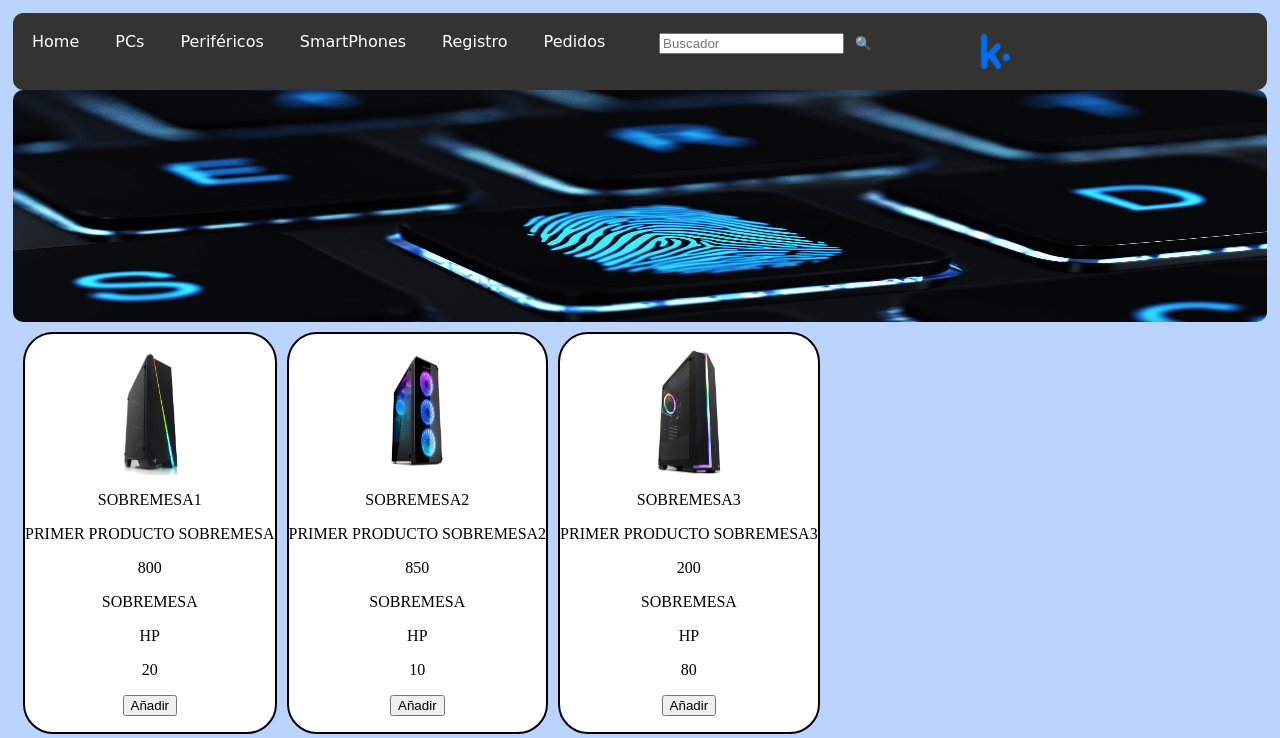
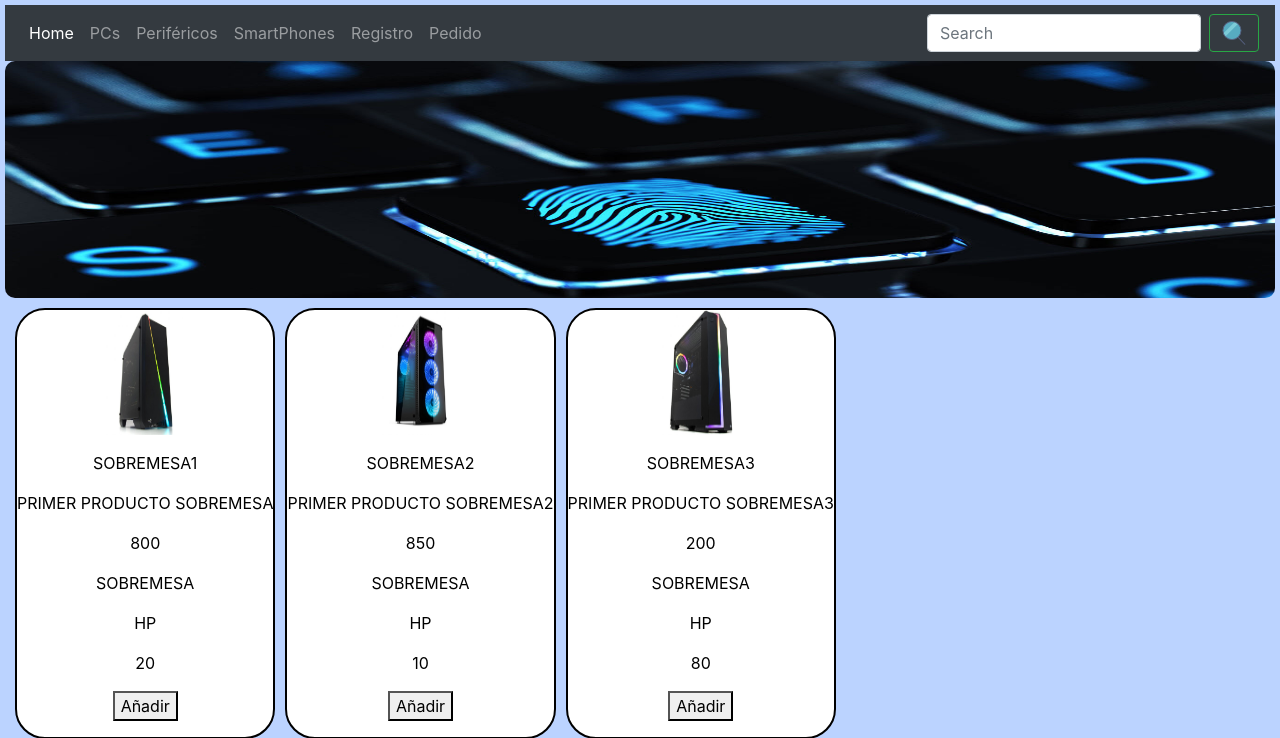
Before and after one commit to Alvaross8/KasterTool, a PHP site: page /php/pcs.php in a window 1280 px wide. Shown: the top 738 px of the page. Run offline with PHP 8.4, Linux system fonts and the light colour scheme; data comes from the database, SQL or seed files in the repository.

Commit message:
Cambios de aspecto

```diff
--- a/css/cssGeneral.css
+++ b/css/cssGeneral.css
@@ -5,51 +5,6 @@
     padding: 5px;
 }
 
-#menuCabecera ul {
-    list-style-type: none;
-    margin: 0;
-    padding: 0;
-    overflow: hidden;
-    width:50%;
-}
-
-#menuCabecera ul li{
-
-    display: block;
-    color: white;
-    text-align: center;
-    padding: 18px;
-    text-decoration: none;
-    float: left;
-    font-family: 'Charm', cursive;
-}
-
-
-#menu li:hover {
-    color: rgb(139, 169, 226);
-  }
-
-#divForm {
-
-    padding: 16px
-}
-
-#menuCabecera {
-    background-color: #333332;
-    border: 1px solid #333332;
-    border-radius: 10px;
-}
-
-#menuCabecera div {
-   display:flex;
-   flex-direction: row;
-}
-
-#logo {
-    margin:20px 0px 20px 80px;
-    max-height: 40px;
-
-}
 
 #medioFondo img{
     width: 100%;
--- a/inc/headerNav.inc
+++ /dev/null
@@ -1,38 +0,0 @@
-<html>
-    <head>
-        <meta charset="utf-8">
-        <title>KasterTool</title>
-        <link rel="stylesheet" type="text/css" href="../css/cssGeneral.css">
-    </head>
-    <body>
-        <header id="cabeceraGeneral">
-            <nav id="MenuCabecera">
-                <div>
-                    <ul id="menu">
-                        <a href="../arranque/portada.php"><li>Home</li></a>
-                        <a href="../php/pcs.php"><li>PCs</li></a>
-                        <a href="../php/perifericos.php"><li>Periféricos</li></a>
-                        <a href="../php/smartphones.php"><li>SmartPhones</li></a>
-                        <a href="../php/registros.php"><li>Registro</li></a>
-                        <a href="../php/pedidos.php"><li>Pedidos</li></a>
-
-                    </ul>
-                    <div id="divForm">
-                        <form action="#" method="GET">
-                            <table>
-                                <tr>
-                                    <td><input type="text" id="buscador" placeholder="Buscador" name="buscador"></td>
-                                    <td><input type="submit" value="&#128269;" name="botonBuscar" id="busqueda"></td>
-                                </tr>
-                            </table>
-                        </form>
-                    </div>
-                    <div id="logo">
-                        <img src="../images/logoK.png">
-                    </div>
-                </div>
-            </nav>
-            <div id="medioFondo">
-                <img src="../images/fondo1.jpg">
-            </div>
-        </header>
--- a/inc/navBar.inc
+++ b/inc/navBar.inc
@@ -2,25 +2,51 @@
       <head>
           <meta charset="utf-8">
           <title>KasterTool</title>
+          <link rel="stylesheet" href="https://stackpath.bootstrapcdn.com/bootstrap/4.3.1/css/bootstrap.min.css" integrity="sha384-ggOyR0iXCbMQv3Xipma34MD+dH/1fQ784/j6cY/iJTQUOhcWr7x9JvoRxT2MZw1T" crossorigin="anonymous">
+          <script src="https://code.jquery.com/jquery-3.3.1.slim.min.js" integrity="sha384-q8i/X+965DzO0rT7abK41JStQIAqVgRVzpbzo5smXKp4YfRvH+8abtTE1Pi6jizo" crossorigin="anonymous"></script>
+          <script src="https://cdnjs.cloudflare.com/ajax/libs/popper.js/1.14.7/umd/popper.min.js" integrity="sha384-UO2eT0CpHqdSJQ6hJty5KVphtPhzWj9WO1clHTMGa3JDZwrnQq4sF86dIHNDz0W1" crossorigin="anonymous"></script>
+          <script src="https://stackpath.bootstrapcdn.com/bootstrap/4.3.1/js/bootstrap.min.js" integrity="sha384-JjSmVgyd0p3pXB1rRibZUAYoIIy6OrQ6VrjIEaFf/nJGzIxFDsf4x0xIM+B07jRM" crossorigin="anonymous"></script>
           <link rel="stylesheet" type="text/css" href="../css/cssGeneral.css">
       </head>
       <body>
-<nav class="navbar navbar-inverse">
-  <div class="container-fluid">
-    <div class="navbar-header">
-      <button type="button" class="navbar-toggle" data-toggle="collapse" data-target="#myNavbar">
-        <span class="icon-bar"></span>
-        <span class="icon-bar"></span>
-        <span class="icon-bar"></span>
+
+    <nav class="navbar navbar-expand-lg navbar-dark bg-dark">
+    <button class="navbar-toggler" type="button" data-toggle="collapse" data-target="#navbarSupportedContent" aria-controls="navbarSupportedContent" aria-expanded="false" aria-label="Toggle navigation">
+      <span class="navbar-toggler-icon"></span>
     </button>
-      <a class="navbar-brand" href="index.php"><img src="multimedia/logo.png"></a>
-    </div>
-    <div class="collapse navbar-collapse" id="myNavbar">
-      <ul class="nav navbar-nav">
-        <li class="active"><a href="#">Home</a></li>
-        <li><a href="java.php">Java</a></li>
-        <li><a href="php.php">PHP</a></li>
+
+    <div class="collapse navbar-collapse" id="navbarSupportedContent">
+      <ul class="navbar-nav mr-auto">
+        <li class="nav-item active">
+          <a class="nav-link" href="../php/portada.php">Home <span class="sr-only">(current)</span></a>
+        </li>
+
+        <li class="nav-item">
+          <a class="nav-link" href="../php/pcs.php">PCs</a>
+        </li>
+
+        <li class="nav-item">
+          <a class="nav-link" href="../php/perifericos.php">Periféricos</a>
+        </li>
+
+        <li class="nav-item">
+          <a class="nav-link" href="../php/smartphones.php">SmartPhones</a>
+        </li>
+
+        <li class="nav-item">
+          <a class="nav-link" href="../php/registros.php">Registro</a>
+        </li>
+
+        <li class="nav-item">
+          <a class="nav-link" href="../php/pedidos.php">Pedido</a>
+        </li>
       </ul>
-    </div>
+      <form class="form-inline my-2 my-lg-0">
+        <input class="form-control mr-sm-2" type="search" placeholder="Search" aria-label="Search">
+        <button class="btn btn-outline-success my-2 my-sm-0" type="submit"><img src="../images/search.png"></button>
+      </form>
     </div>
   </nav>
+  <div id="medioFondo">
+    <img src="../images/fondo1.jpg">
+  </div>
--- a/arranque/index.php
+++ b/index.php
@@ -25,7 +25,7 @@
             }
         }
         $conection = null;
-      header('Location: portada.php');
+      header('Location: php/portada.php');
       die();
     }
 
--- a/php/pcs.php
+++ b/php/pcs.php
@@ -1,5 +1,5 @@
 <?php
-    include('../inc/headerNav.inc');
+    include('../inc/navBar.inc');
 ?>
         <article>
             <div id="divPadreArticle">
--- a/php/perifericos.php
+++ b/php/perifericos.php
@@ -1,5 +1,5 @@
 <?php
-    include('../inc/headerNav.inc');
+    include('../inc/navBar.inc');
 ?>
         <article>
             <div id="divPadreArticle">
--- a/arranque/portada.php
+++ b/php/portada.php
@@ -1,5 +1,5 @@
 <?php
-    include('../inc/headerNav.inc');
+    include('../inc/navBar.inc');
 ?>
         <article>
             <div id="divPadreArticle">
--- a/php/smartphones.php
+++ b/php/smartphones.php
@@ -1,5 +1,5 @@
 <?php
-    include('../inc/headerNav.inc');
+    include('../inc/navBar.inc');
 ?>
         <article>
             <div id="divPadreArticle">
```
Also changed, not shown: css/cssPortada.css (deleted, +0 -90 lines), images/SobreMesa4.jpg (added), images/SobreMesa5.jpg (added), images/SobreMesa6.jpg (added), images/SobreMesa7.jpg (added), images/fondo.jpg (deleted), images/logo.png (deleted), images/search.png (added). Lines whose indentation alone changed are shown as unchanged.
